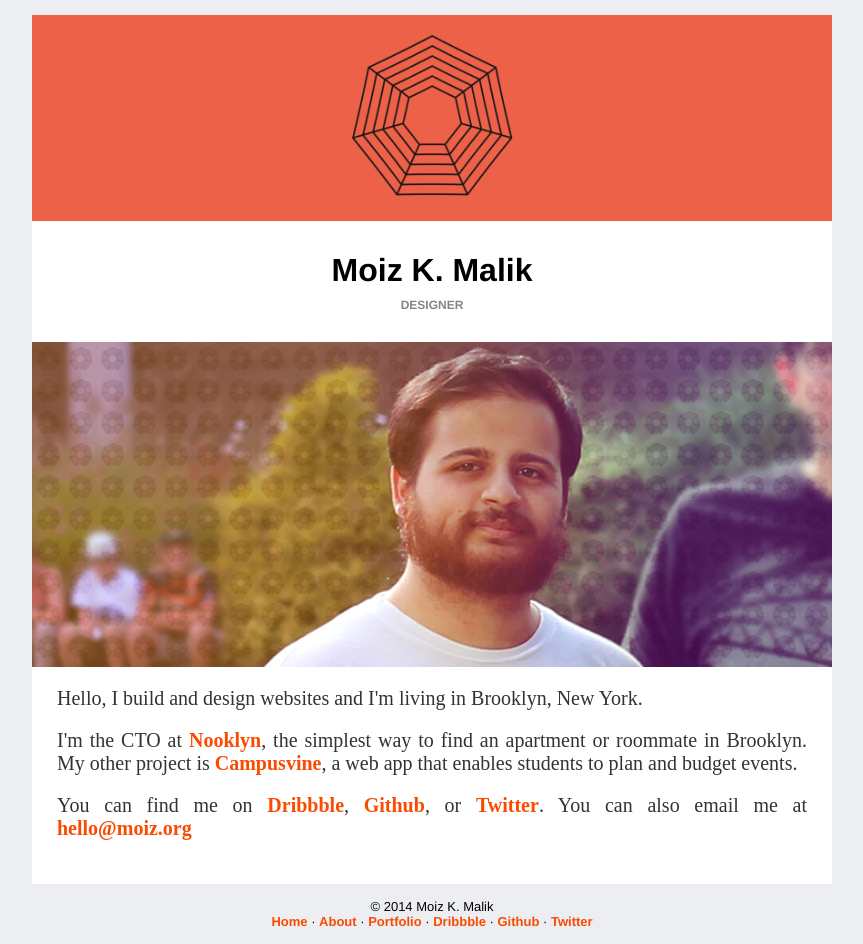
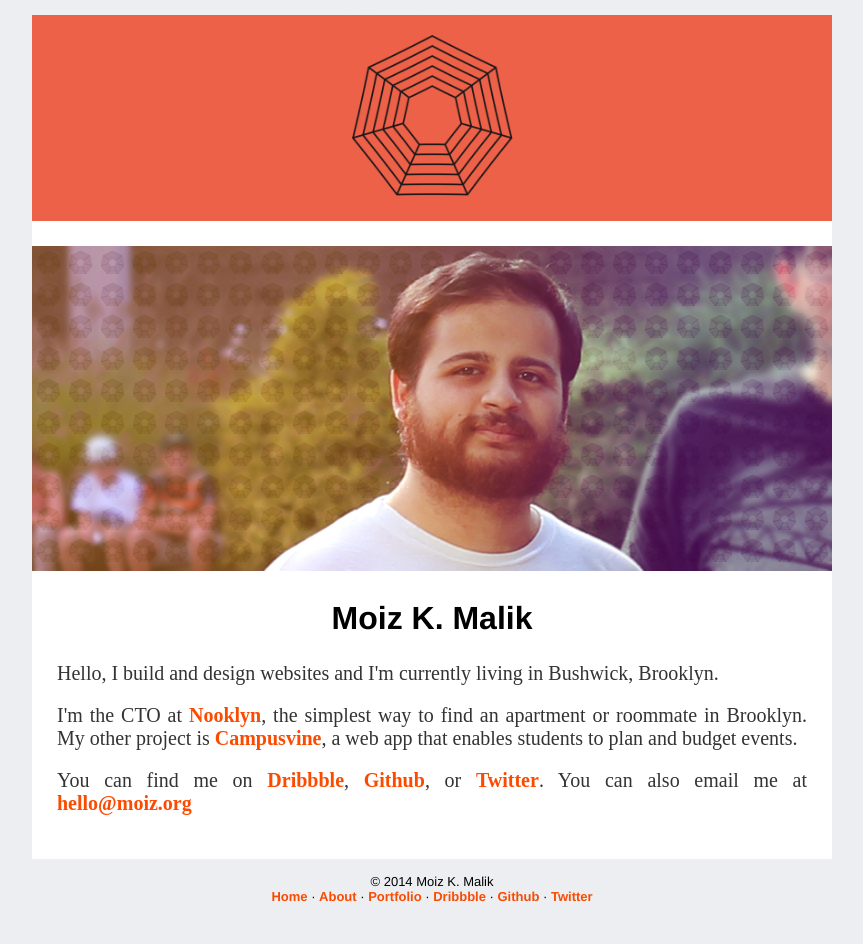
Before and after one commit to moizk/blog, a Jekyll site: the page built from about.html, in a window 1280 px wide. Shown: the whole page, without its empty margins (208-1071 px from the left). Built offline with Jekyll 4.4.1, drawn with Linux system fonts in a browser that asks for light colours; Markdown is read by kramdown in place of the engine named in the settings; after the commit the page ends 919 px from its top, so only the background shows below that.

Commit message:
Update About Page

```diff
--- a/about.html
+++ b/about.html
@@ -4,10 +4,10 @@
 ---
 
 <div class="about_page">
-	<h3>Moiz K. Malik</h3>
-	<h5>Designer</h5>
 	<img src="/images/about.jpg" class="img-responsive">
-	<p>Hello, I build and design websites and I'm living in Brooklyn, New York.</p>
+  <br>
+  <h3>Moiz K. Malik</h3>
+	<p>Hello, I build and design websites and I'm currently living in Bushwick, Brooklyn.</p>
 	<p>I'm the CTO at <a href="http://nooklyn.com">Nooklyn</a>, the simplest way to find an apartment or roommate in Brooklyn. My other project is <a href="http://campusvine.com">Campusvine</a>, a web app that enables students to plan and budget events.</p>
 	<p>You can find me on <a href="http://dribbble.com/moizkhanmalik">Dribbble</a>, <a href="http://github.com/moizk">Github</a>, or <a href="http://twitter.com/moizkmalik">Twitter</a>. You can also email me at <a href="mailto:hello@moiz.org">hello@moiz.org</a></p>
 </div>
```
